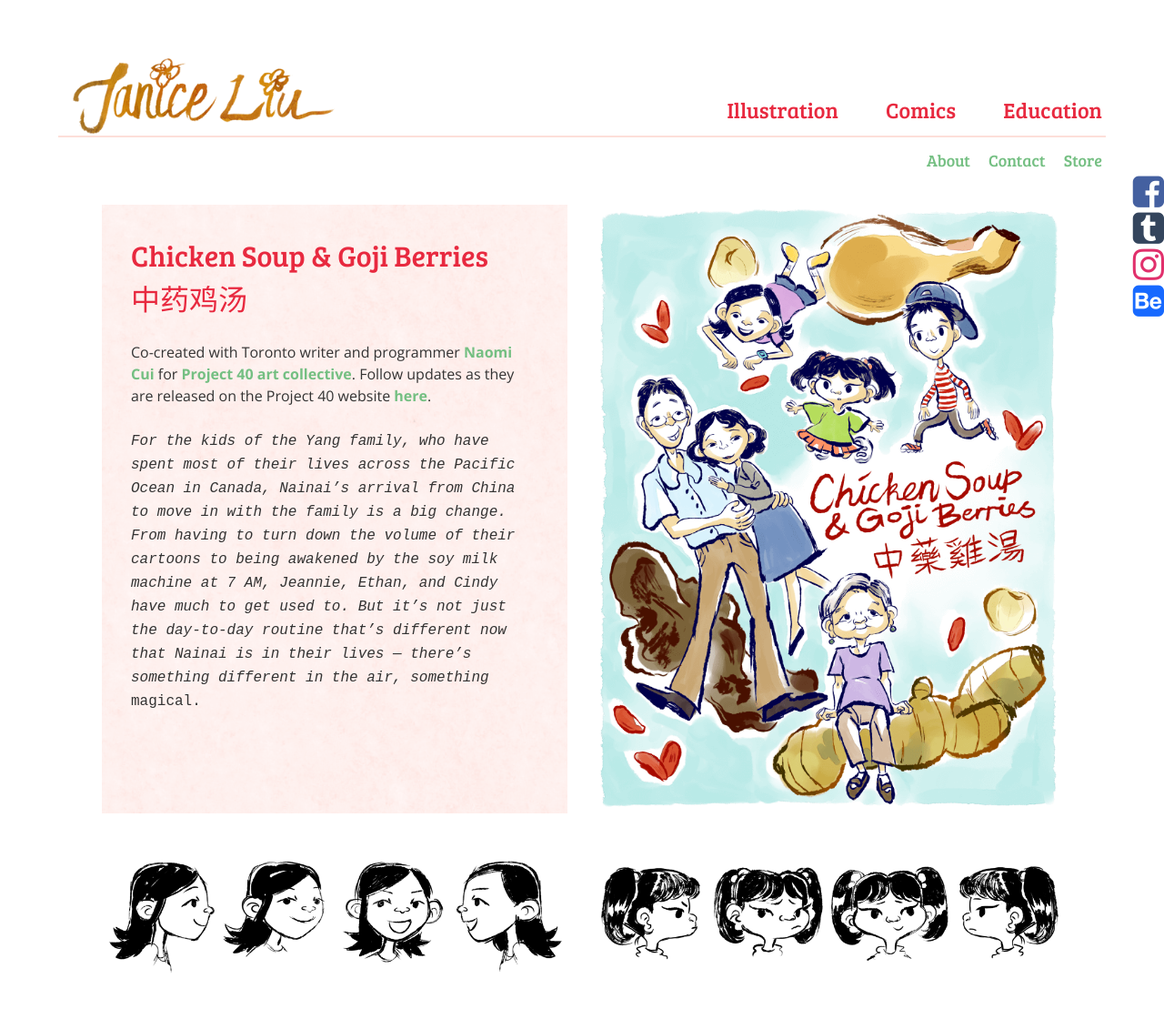
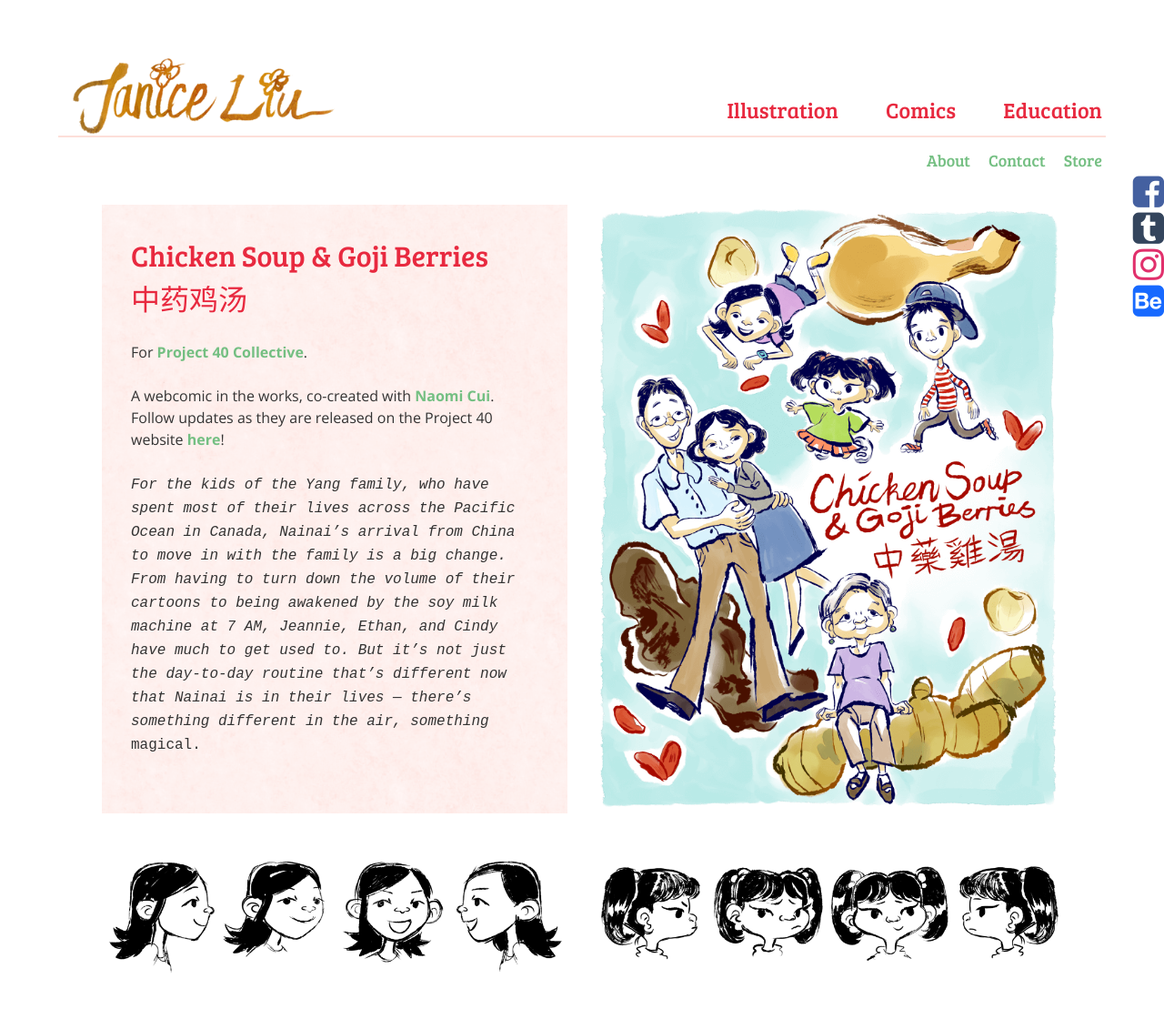
Before and after one commit to flutterdoodle/flutterdoodle.github.io, a Jekyll site: the page built from comics.html, in a window 1280 px wide. Shown: the whole page at 91% size. Built offline with Jekyll 4.4.1, drawn with Linux system fonts in a browser that asks for light colours; nearby versions of some CDN libraries.

Commit message:
Update comics.html

```diff
--- a/comics.html
+++ b/comics.html
@@ -3,7 +3,7 @@ layout: gallery
 permalink: /comics/
 series:
   - title: Chicken Soup & Goji Berries <br>中药鸡汤
-    description: Co-created with Toronto writer and programmer <a href="http://nowme.ca">Naomi Cui</a> for <a href="http://p40collective.ca/">Project 40 art collective</a>. Follow updates as they are released on the Project 40 website <a href="http://p40collective.ca/collabincubator/chicken-soup-goji-berries">here</a>. <br><br><code><em>For the kids of the Yang family, who have spent most of their lives across the Pacific Ocean in Canada, Nainai’s arrival from China to move in with the family is a big change. From having to turn down the volume of their cartoons to being awakened by the soy milk machine at 7 AM, Jeannie, Ethan, and Cindy have much to get used to. But it’s not just the day-to-day routine that’s different now that Nainai is in their lives — there’s something different in the air, something</em> magical.</code>
+    description: For <a href="http://p40collective.ca/">Project 40 Collective</a>.<br><br>A webcomic in the works, co-created with <a href="http://nowme.ca">Naomi Cui</a>. Follow updates as they are released on the Project 40 website <a href="http://p40collective.ca/collabincubator/chicken-soup-goji-berries">here</a>! <br><br><code><em>For the kids of the Yang family, who have spent most of their lives across the Pacific Ocean in Canada, Nainai’s arrival from China to move in with the family is a big change. From having to turn down the volume of their cartoons to being awakened by the soy milk machine at 7 AM, Jeannie, Ethan, and Cindy have much to get used to. But it’s not just the day-to-day routine that’s different now that Nainai is in their lives — there’s something different in the air, something</em> magical.</code>
     thirds: false
     images:
       - thumb: /img/comics/chickensoup-float.png
```
